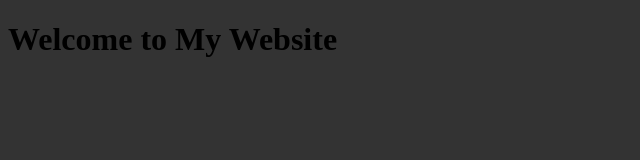
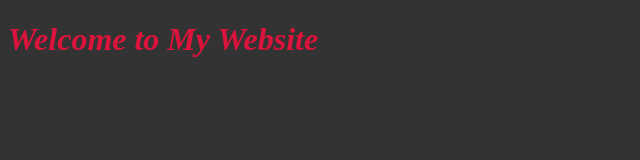
Before and after one commit to hamedn53sv/Push-1, a plain HTML site: page src/index.html in a window 1280 px wide. Shown: the whole page, without its empty margins (0-640 px from the left). Drawn offline with Linux system fonts and the light colour scheme.

Commit message:
update style

```diff
--- a/src/style.css
+++ b/src/style.css
@@ -1,3 +1,7 @@
 body {
     background-color: #333;
 }
+main > h1 {
+    font-style: italic;
+    color: crimson;
+}
```
